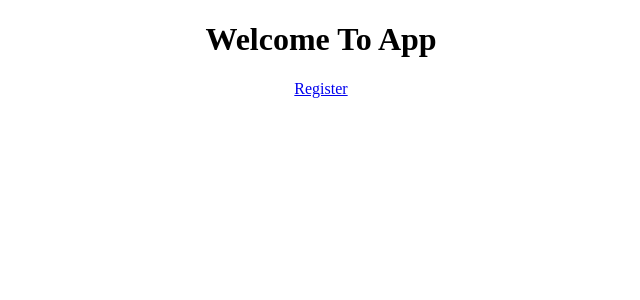
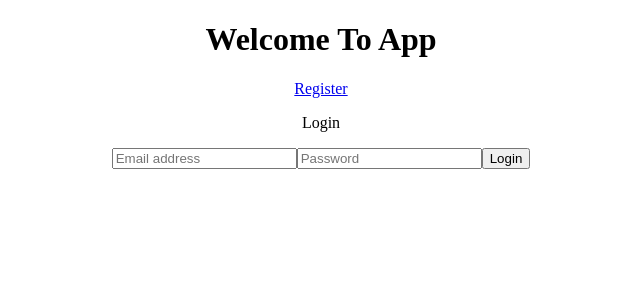
Before and after one commit to C4-AnasNaamneh/MERAKI_Academy_Project_4, a React (Create React App) app in the folder frontend/: page /login in a window 1280 px wide. Shown: the top 300 px of the page, without its empty margins (319-959 px from the left). Built offline with nearby package versions, Linux system fonts and the light colour scheme.

Commit message:
frontend login

```diff
--- a/frontend/src/App.js
+++ b/frontend/src/App.js
@@ -3,22 +3,30 @@ import "./App.css";
 import {Routes,Route,Link} from "react-router-dom"
 import Navigation from "./components/Navigation";
 import Register from "./components/Register";
+import Login from "./components/Login";
+import Products from "./components/Products";
+import { useState } from "react";
+const  App = () => {
 
+const [token,setToken] = useState("");
+const [isLoggedIn,setIsLoggedIn] = useState(false)
 
-const  App = () => {
   return (
     <>
     <div className="App">
       <h1>Welcome To App</h1>
 
- <Navigation/>
+ <Navigation isLoggedIn={isLoggedIn}/>
 
 <Routes>
 
 <Route path="/register" element = {<Register/>} />
 
 
+<Route path="/login" element = {<Login setToken={setToken} setIsLoggedIn={setIsLoggedIn}/>} />
 
+
+<Route path="/products" element={<Products/>}/>
 
 </Routes>
 
--- /dev/null
+++ b/frontend/src/components/Login.js
@@ -0,0 +1,61 @@
+import React from "react";
+import axios from "axios";
+import { useState } from "react";
+import { useNavigate } from "react-router-dom";
+
+const Login = ({setToken,setIsLoggedIn}) => {
+
+    const navigate = useNavigate()
+
+
+
+  const [email, setEmail] = useState("");
+
+  const [password, setPassword] = useState("");
+
+  const userLogin = {
+      email: email,
+      password: password
+
+};
+
+  return (
+    <>
+
+<p>Login</p>
+
+      <input
+        type="email"
+        placeholder="Email address"
+        onChange={(e) => {
+          setEmail(e.target.value);
+        }}
+      ></input>
+
+      <input
+        type="password"
+        placeholder="Password"
+        onChange={(e) => {
+          setPassword(e.target.value);
+        }}
+      ></input>
+
+      <button
+        onClick={() => {
+
+          axios
+          .post("http://localhost:5000/login", userLogin).then((result)=>{
+            setToken(result.data.token);
+            setIsLoggedIn(true);
+
+            navigate("/products")
+          })
+        }}
+      >
+        Login
+      </button>
+    </>
+  );
+};
+
+export default Login;
--- /dev/null
+++ b/frontend/src/components/Products.js
@@ -0,0 +1,22 @@
+import React from "react";
+
+import axios from "axios";
+
+const Products = () =>{
+
+
+
+
+    return (
+<>
+<p>Products</p>
+
+
+</>
+
+
+    )
+
+}
+
+export default Products
```
